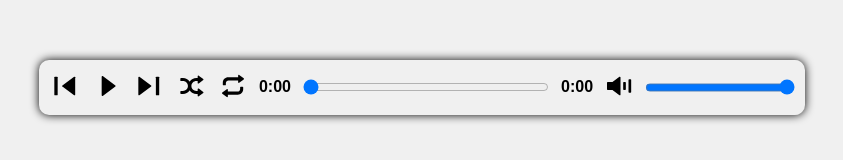
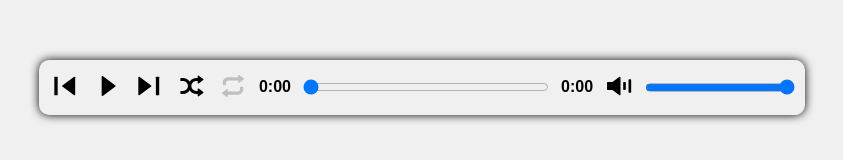
Before and after one commit to darqus/svelte-audio-player, a Svelte app: page / in a window 1280 px wide. Shown: the part 345-505 px from the top of the page, without its empty margins (218-1061 px from the left). Built offline with nearby package versions, Linux system fonts and the light colour scheme.

Commit message:
implement repeat

```diff
--- a/public/index.html
+++ b/public/index.html
@@ -22,5 +22,19 @@
   </head>
   <body>
     <div id="app"></div>
+    <script>
+      import AudioPlayer from './src/AudioPlayer.svelte'
+
+      const app = new AudioPlayer({
+        target: document.getElementById('app'),
+        props: {
+          tracks: [
+            { src: 'tracks/01. NWO.mp3', title: '01. NWO' },
+            { src: 'tracks/02. Just One Fix.mp3', title: '02. Just One Fix' },
+            // Add more tracks as needed
+          ],
+        },
+      })
+    </script>
   </body>
 </html>
--- a/src/components/AudioPlayer.svelte
+++ b/src/components/AudioPlayer.svelte
@@ -26,7 +26,7 @@
     audio.volume = volume
     audio.addEventListener('timeupdate', updateTime)
     audio.addEventListener('loadedmetadata', updateDuration)
-    audio.addEventListener('ended', nextTrack)
+    audio.addEventListener('ended', handleTrackEnd)
   })
 
   const playPause = () => {
@@ -69,8 +69,19 @@
     audio.volume = volume
   }
 
+  const handleTrackEnd = () => {
+    if (repeat) {
+      audio.currentTime = 0
+      audio.play()
+    } else {
+      nextTrack()
+    }
+  }
+
   const nextTrack = () => {
-    currentTrackIndex = (currentTrackIndex + 1) % tracks.length
+    if (!repeat) {
+      currentTrackIndex = (currentTrackIndex + 1) % tracks.length
+    }
     audio.src = tracks[currentTrackIndex].src
     audio.play()
     isPlaying = true
@@ -100,6 +111,7 @@
 
 <div class="audio-player">
   <div class="buttons-control">
+    <!-- {repeat} -->
     <button on:click={prevTrack}>
       <svg
         {XMLNS}
@@ -142,7 +154,10 @@
       </svg>
     </button>
 
-    <button on:click={toggleRepeat}>
+    <button
+      on:click={toggleRepeat}
+      class={repeat ? '' : 'repeat'}
+    >
       <svg
         {XMLNS}
         {viewBox}
@@ -234,6 +249,10 @@
     transition: opacity var(--duration);
   }
 
+  .buttons-control button svg path {
+    fill: var(--control-color);
+  }
+
   .buttons-control button:focus {
     opacity: var(--opacity-focus);
   }
@@ -242,8 +261,8 @@
     opacity: var(--opacity-hover);
   }
 
-  .buttons-control button svg path {
-    fill: var(--control-color);
+  .buttons-control button.repeat {
+    opacity: 0.2;
   }
 
   .progress-control {
```
Also changed, not shown: public/build/bundle.css, public/build/bundle.js.
